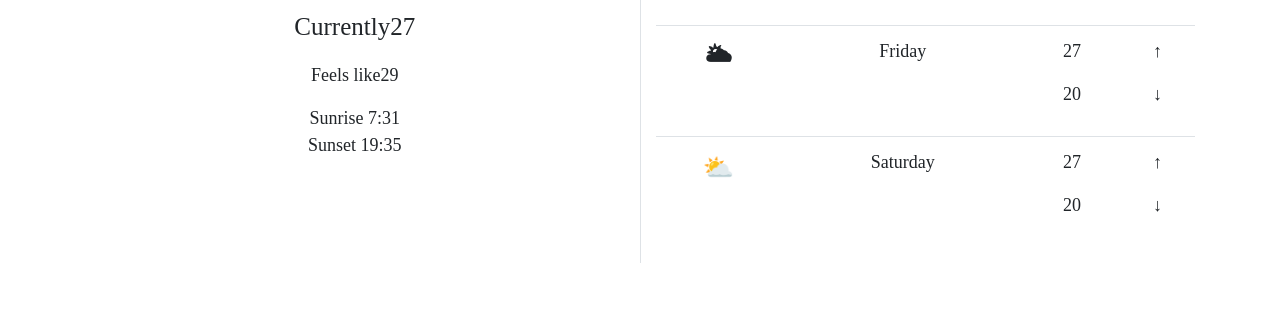
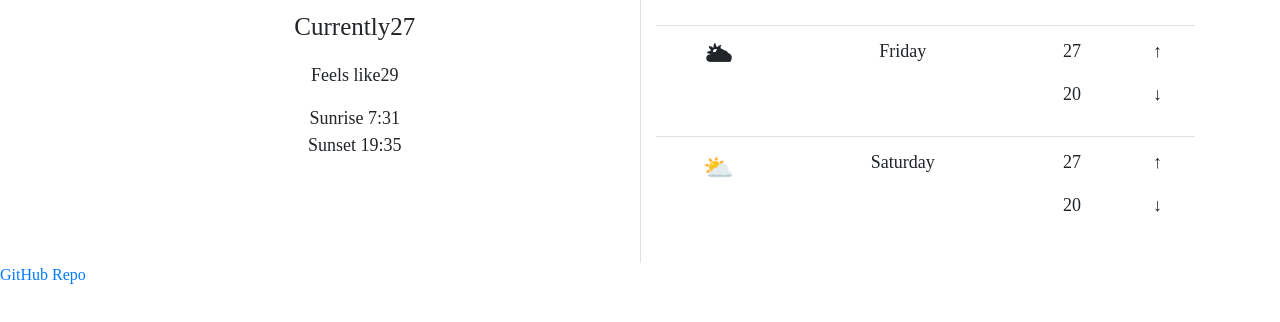
Before and after one commit to drewch34/sheCodesWeatherProj, a plain HTML site: page index.html in a window 1280 px wide. Shown: the part 416-738 px from the top of the page. Drawn offline with nearby package versions, Linux system fonts and the light colour scheme; a web font is replaced by a local one.

Commit message:
added repo

```diff
--- a/index.html
+++ b/index.html
@@ -142,6 +142,10 @@
     </div>
   </div>
 
+  <footer>
+    <a href="https://github.com/drewch34/sheCodesWeatherProj/tree/master">GitHub Repo</a>
+  </footer>
+
   <script src="src/index.js"></script>
   <script src="https://unpkg.com/axios/dist/axios.min.js"></script>
 
```
